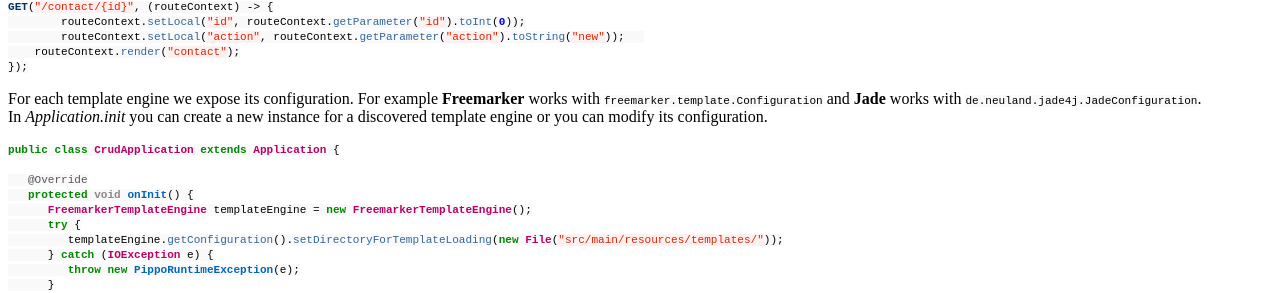
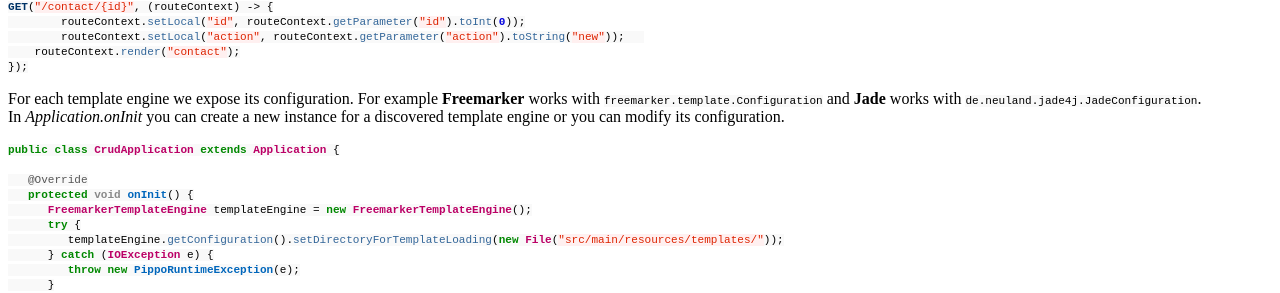
Before and after one commit to pippo-java/pippo.github.io, a Jekyll site: the page built from _posts/2015-03-17-templates.md, in a window 1280 px wide. Shown: the part 1312-1605 px from the top of the page. Built offline with Jekyll 4.4.1, drawn with Linux system fonts in a browser that asks for light colours; Markdown is read by kramdown in place of the engine named in the settings; a style sheet for code colours, icons or effects is not loaded.

Commit message:
fix issue

````diff
--- a/_posts/2015-03-17-templates.md
+++ b/_posts/2015-03-17-templates.md
@@ -62,7 +62,7 @@ GET("/contact/{id}", (routeContext) -> {
 
 
 For each template engine we expose its configuration. For example __Freemarker__ works with `freemarker.template.Configuration` and __Jade__ works with `de.neuland.jade4j.JadeConfiguration`.
-In _Application.init_ you can create a new instance for a discovered template engine or you can modify its configuration.
+In _Application.onInit_ you can create a new instance for a discovered template engine or you can modify its configuration.
 
 ```java
 public class CrudApplication extends Application {
````
Also changed, not shown: _posts/2015-04-02-content-types.md (+1 -1 lines).
